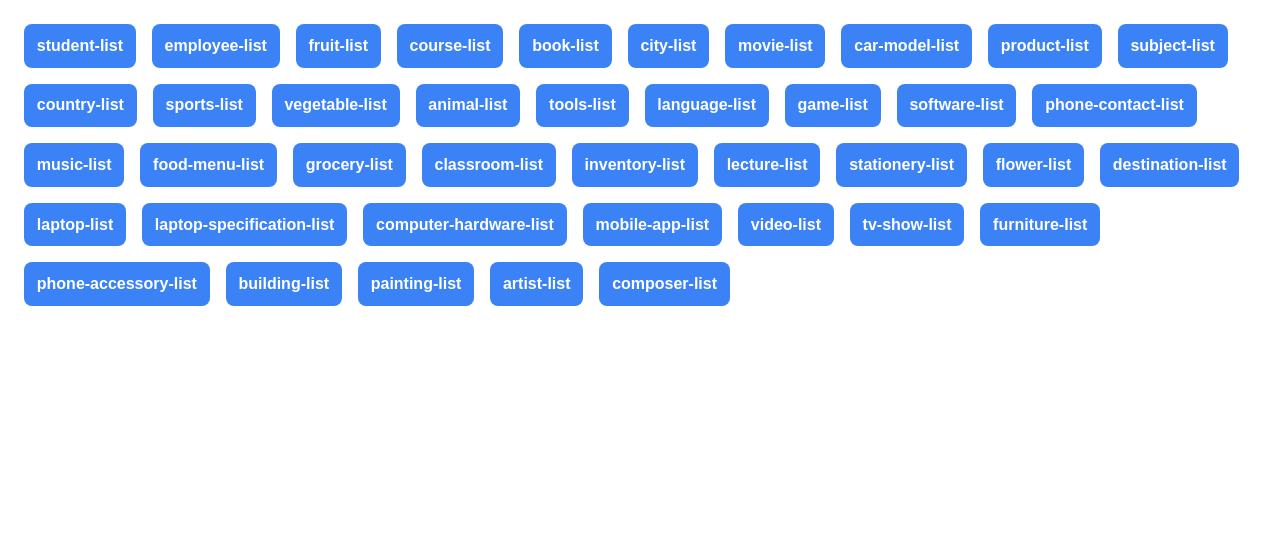
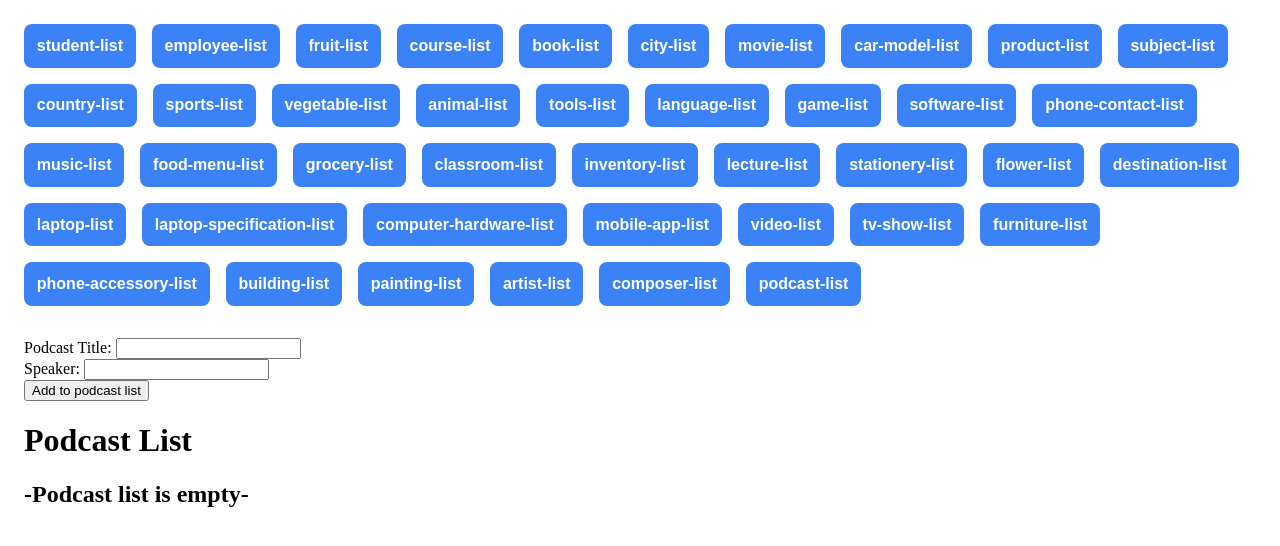
Before and after one commit to devken4u/angular-50-ds-services, an Angular app: page /podcast-list in a window 1280 px wide. Before the commit this address led to /. Shown: the top 546 px of the page. Built offline with nearby package versions, Linux system fonts and the light colour scheme.

Commit message:
feat(podcast list): Added podcast list component

```diff
--- a/src/app/app.module.ts
+++ b/src/app/app.module.ts
@@ -44,6 +44,7 @@ import { BuildingListComponent } from './building-list/building-list.component';
 import { PaintingListComponent } from './painting-list/painting-list.component';
 import { ArtistListComponent } from './artist-list/artist-list.component';
 import { ComposerListComponent } from './composer-list/composer-list.component';
+import { PodcastListComponent } from './podcast-list/podcast-list.component';
 
 @NgModule({
   declarations: [
@@ -87,7 +88,8 @@ import { ComposerListComponent } from './composer-list/composer-list.component';
     BuildingListComponent,
     PaintingListComponent,
     ArtistListComponent,
-    ComposerListComponent
+    ComposerListComponent,
+    PodcastListComponent
   ],
   imports: [
     RouterOutlet,
--- a/src/app/app.routes.ts
+++ b/src/app/app.routes.ts
@@ -39,6 +39,7 @@ import { BuildingListComponent } from './building-list/building-list.component';
 import { PaintingListComponent } from './painting-list/painting-list.component';
 import { ArtistListComponent } from './artist-list/artist-list.component';
 import { ComposerListComponent } from './composer-list/composer-list.component';
+import { PodcastListComponent } from './podcast-list/podcast-list.component';
 
 export const routes: Routes = [
   { path: '', redirectTo: 'student-list', pathMatch: 'full' },
@@ -85,4 +86,5 @@ export const routes: Routes = [
   { path: 'painting-list', component: PaintingListComponent },
   { path: 'artist-list', component: ArtistListComponent },
   { path: 'composer-list', component: ComposerListComponent },
+  { path: 'podcast-list', component: PodcastListComponent },
 ];
--- /dev/null
+++ b/src/app/podcast-list/podcast-list.component.html
@@ -0,0 +1,26 @@
+<main>
+  <div>
+    <label for="title">Podcast Title: </label>
+    <input type="text" id="title" [(ngModel)]="title" />
+    <br />
+    <label for="speaker">Speaker: </label>
+    <input type="text" id="speaker" [(ngModel)]="speaker" />
+    <br />
+    <button (click)="add()">Add to podcast list</button>
+  </div>
+  <div>
+    <h1>Podcast List</h1>
+    @if( podcastList.length === 0){
+    <h2>-Podcast list is empty-</h2>
+    }@else{
+    <ol>
+      @for( podcast of podcastList; track $index){
+      <li [style.marginBottom]="'20px'">
+        Podcast Title: {{ podcast.title }} <br />
+        Speaker: {{ podcast.speaker }}
+      </li>
+      }
+    </ol>
+    }
+  </div>
+</main>
--- /dev/null
+++ b/src/app/podcast-list/podcast-list.component.ts
@@ -0,0 +1,23 @@
+import { Component } from '@angular/core';
+import { Podcast } from '../types';
+
+@Component({
+  selector: 'app-podcast-list',
+  templateUrl: './podcast-list.component.html',
+  styleUrl: './podcast-list.component.css',
+})
+export class PodcastListComponent {
+  podcastList: Podcast[] = [];
+
+  title: string = '';
+  speaker: string = '';
+
+  add() {
+    this.podcastList.push({
+      title: this.title,
+      speaker: this.speaker,
+    });
+    this.title = '';
+    this.speaker = '';
+  }
+}
--- a/src/app/types.ts
+++ b/src/app/types.ts
@@ -183,3 +183,8 @@ export type Artist = {
 export type Composer = {
   name: string;
 };
+
+export type Podcast = {
+  title: string;
+  speaker: string;
+};
```
Also changed, not shown: src/app/podcast-list/podcast-list.component.css (added), 1 other file (tests, documents, lock files or other folders).
